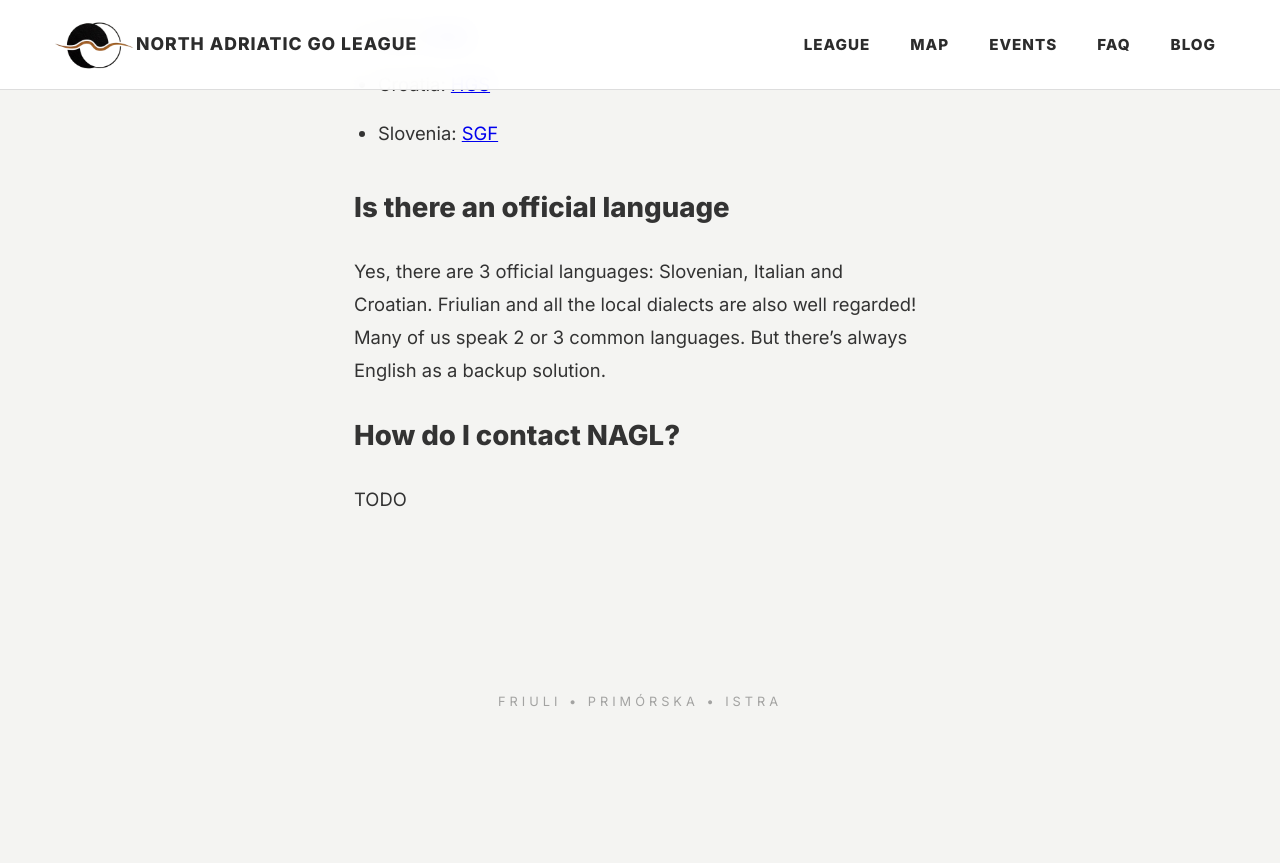
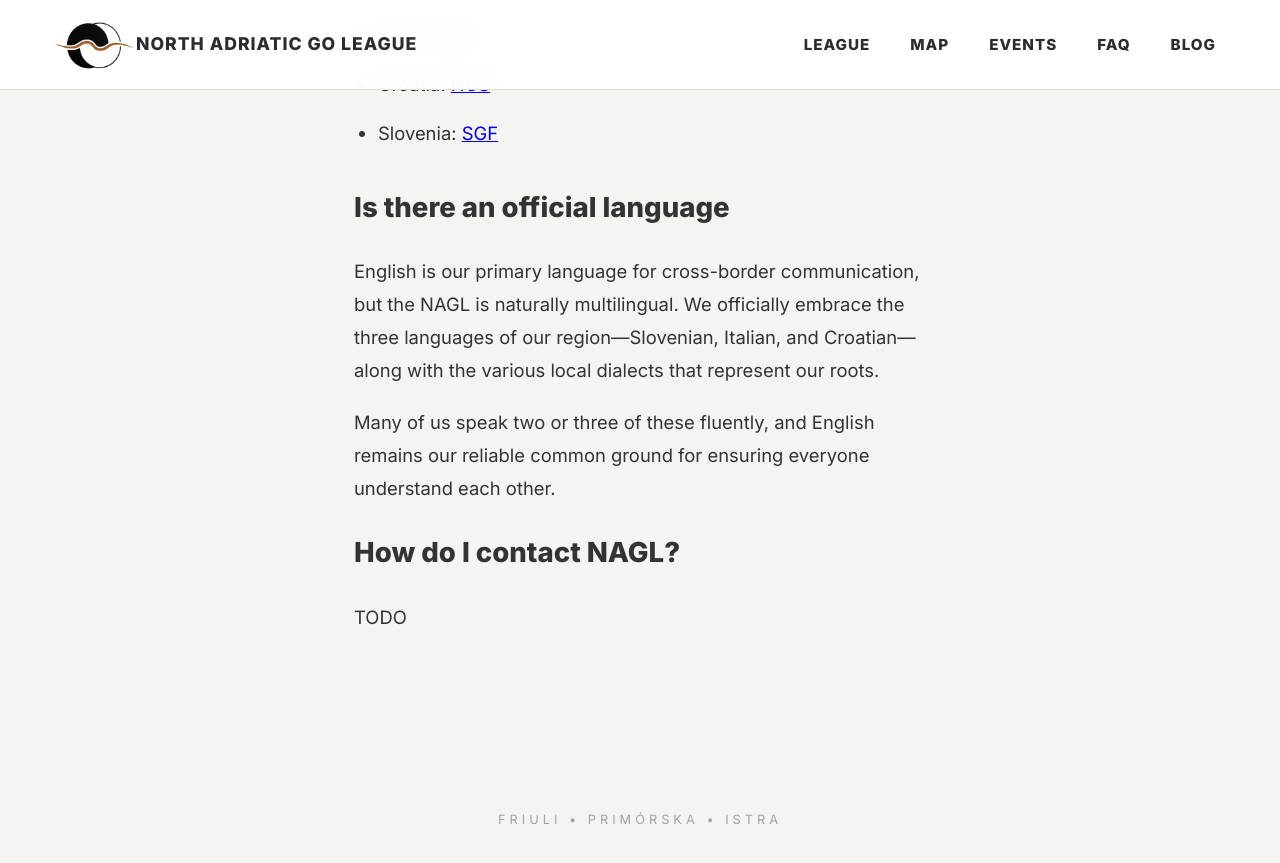
Before and after one commit to North-Adriatic-Go-League/north-adriatic-go-league.github.io, a Jekyll site: the page built from faq.md, in a window 1280 px wide and 900 px high, scrolled down 1643 px. Shown: the top 863 px of the window. Built offline with Jekyll 4.4.1, drawn with Linux system fonts in a browser that asks for light colours; some web fonts are replaced; before the commit the page ends 2436 px from its top, so only the background shows below that.

Commit message:
Update faq.md

```diff
--- a/faq.md
+++ b/faq.md
@@ -35,7 +35,9 @@ NAGL is an informal group that makes it easier to organize cross-border events.
 
 ## Is there an official language
 
-Yes, there are 3 official languages: Slovenian, Italian and Croatian. Friulian and all the local dialects are also well regarded! Many of us speak 2 or 3 common languages. But there's always English as a backup solution.
+English is our primary language for cross-border communication, but the NAGL is naturally multilingual. We officially embrace the three languages of our region—Slovenian, Italian, and Croatian—along with the various local dialects that represent our roots.
+
+Many of us speak two or three of these fluently, and English remains our reliable common ground for ensuring everyone understand each other.
 
 ## How do I contact NAGL?
 
```
